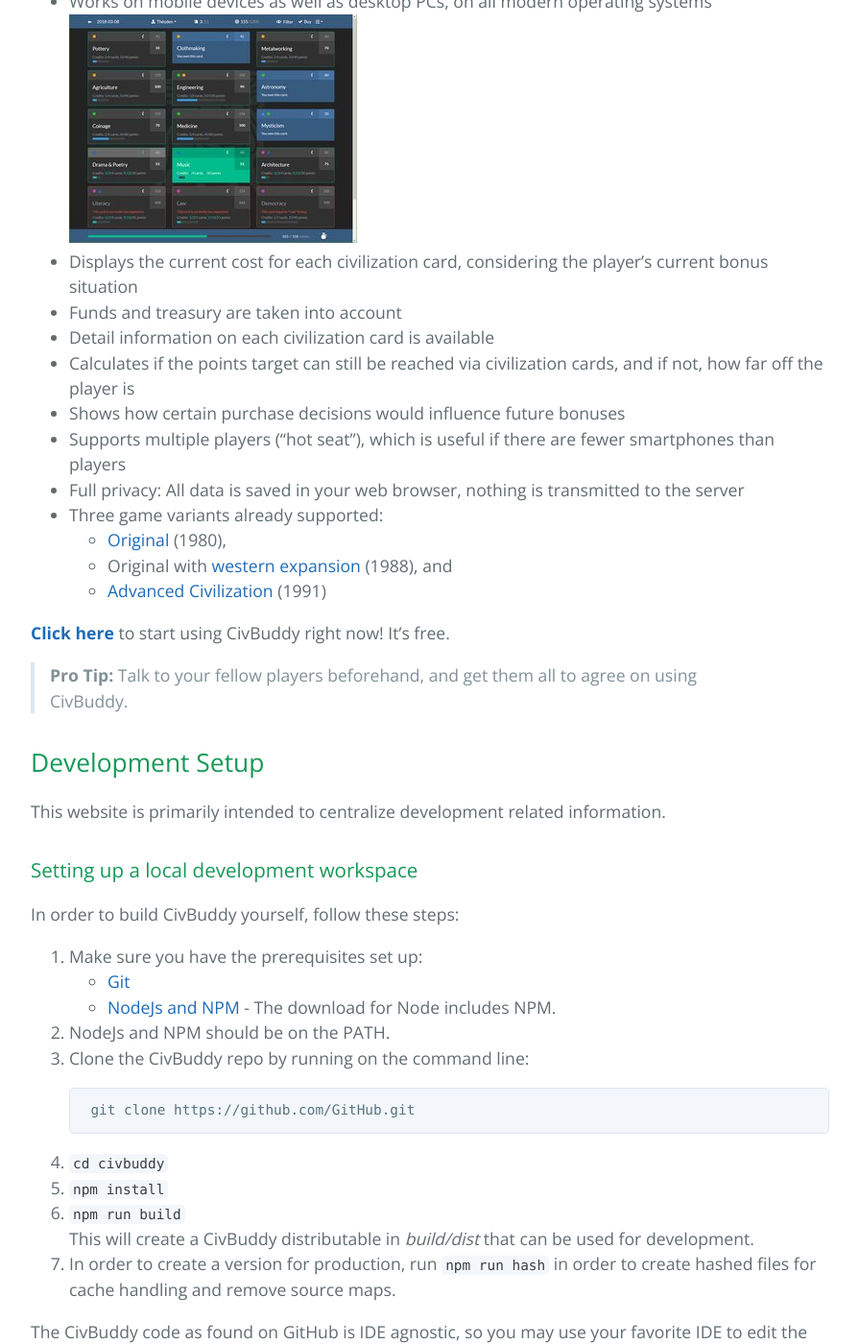
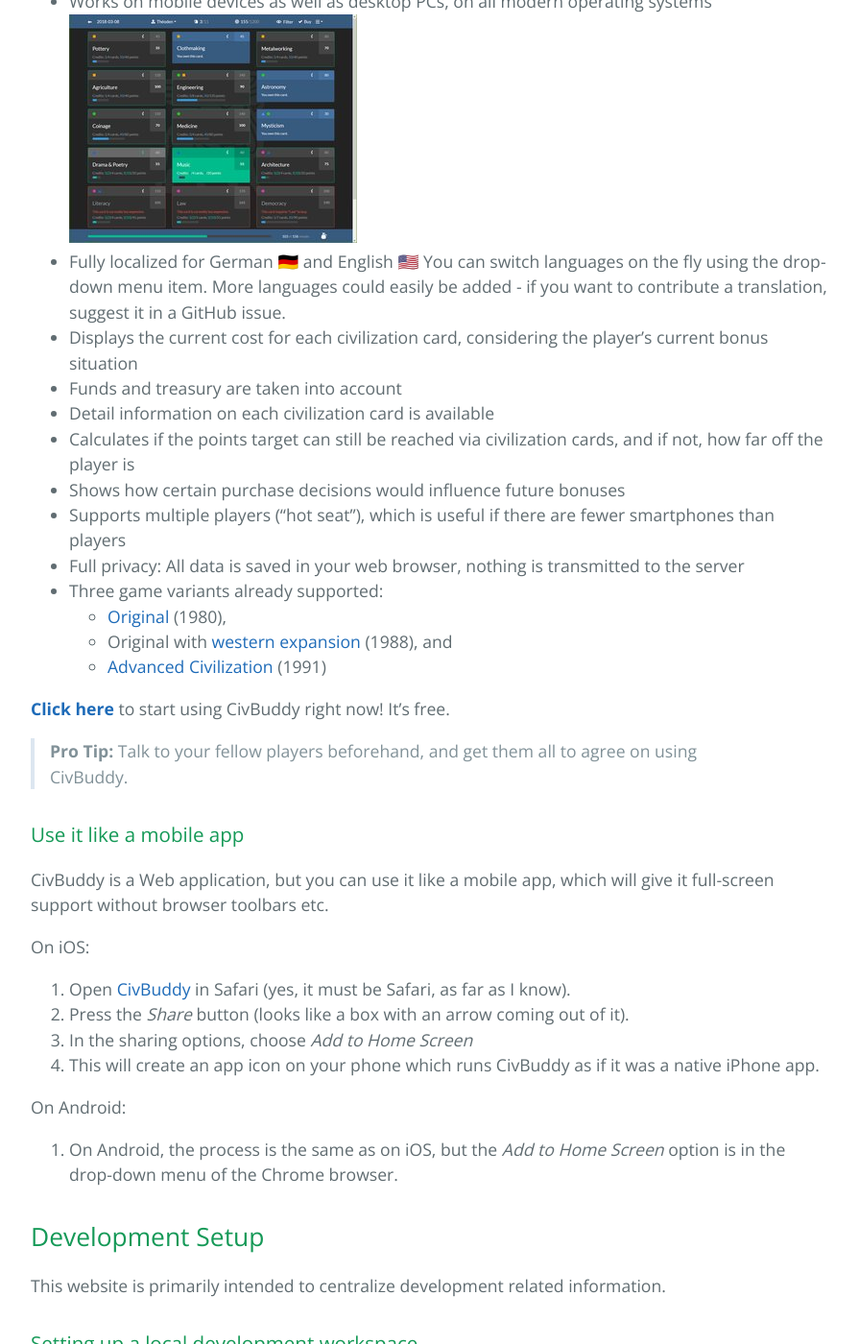
Before and after one commit to tsjensen/civbuddy, a Jekyll site: the page built from index.html, in a window 1280 px wide and 1400 px high, scrolled down 970 px. Shown: the whole window at 96% size, without its empty margins (192-1087 px from the left). Built offline with Jekyll 4.4.1, drawn with Linux system fonts in a browser that asks for light colours; emoji names are drawn with the system emoji font.

Commit message:
Minor addition to homepage

```diff
--- a/index.html
+++ b/index.html
@@ -23,6 +23,8 @@
 
 - Works on mobile devices as well as desktop PCs, on all modern operating systems\\
   [![Cards on larger screen]({{ site.baseurl }}/images/screenshots/screenshot-9_t.jpg)]({{ site.baseurl }}/images/screenshots/screenshot-9.png)
+- Fully localized for German :de: and English :us: You can switch languages on the fly using the drop-down menu item.
+  More languages could easily be added - if you want to contribute a translation, suggest it in a GitHub issue.
 - Displays the current cost for each civilization card, considering the player's current bonus situation
 - Funds and treasury are taken into account
 - Detail information on each civilization card is available
@@ -38,6 +40,24 @@
 **[Click here]({{ page.appurl }})** to start using {{ site.name }} right now! It's free.
 
 > **Pro Tip:** Talk to your fellow players beforehand, and get them all to agree on using {{ site.name }}.
+
+### Use it like a mobile app
+
+{{ site.name }} is a Web application, but you can use it like a mobile app, which will give it full-screen
+support without browser toolbars etc.
+
+On iOS:
+
+1. Open [{{ site.name }}]({{ page.appurl }}) in Safari (yes, it must be Safari, as far as I know).
+2. Press the *Share* button (looks like a box with an arrow coming out of it).
+3. In the sharing options, choose *Add to Home Screen*
+4. This will create an app icon on your phone which runs CivBuddy as if it was a native iPhone app.
+
+On Android:
+
+1. On Android, the process is the same as on iOS, but the *Add to Home Screen* option is in the drop-down
+   menu of the Chrome browser.
+
 
 ## Development Setup
 
```
